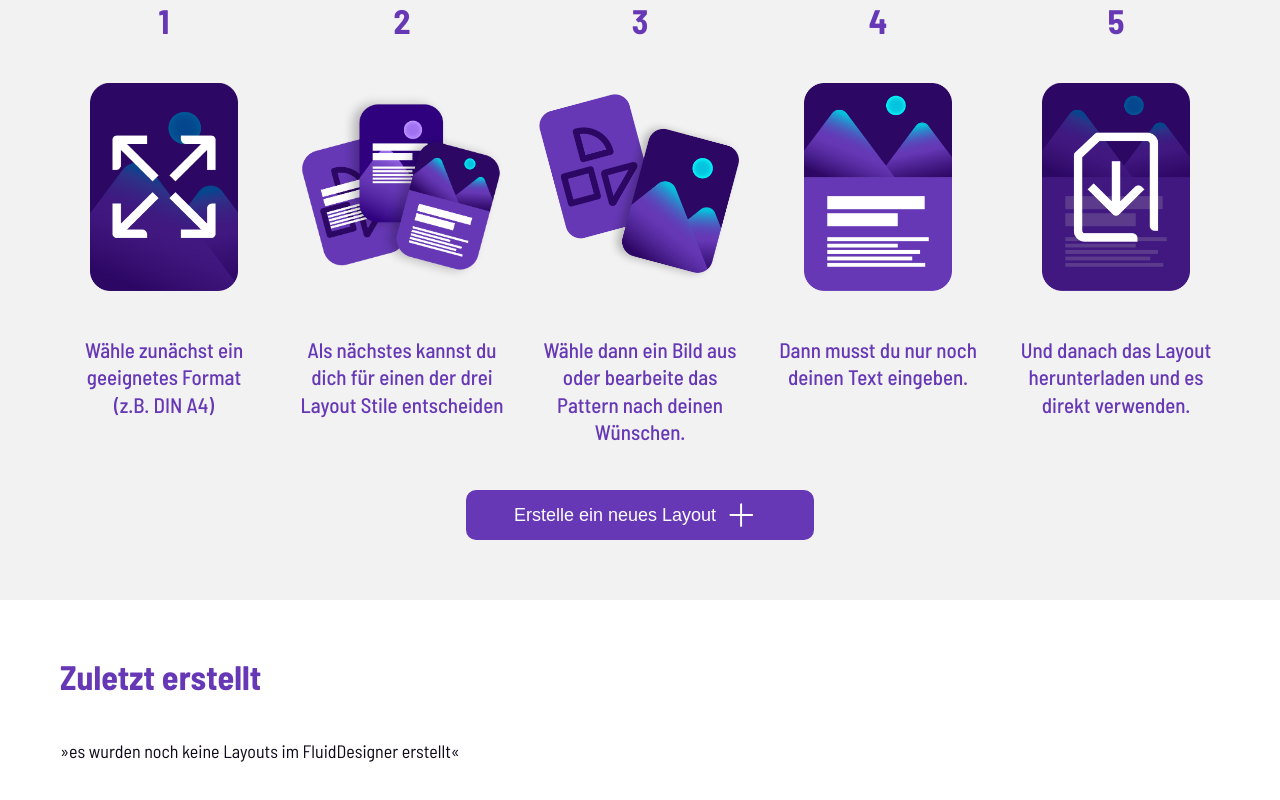
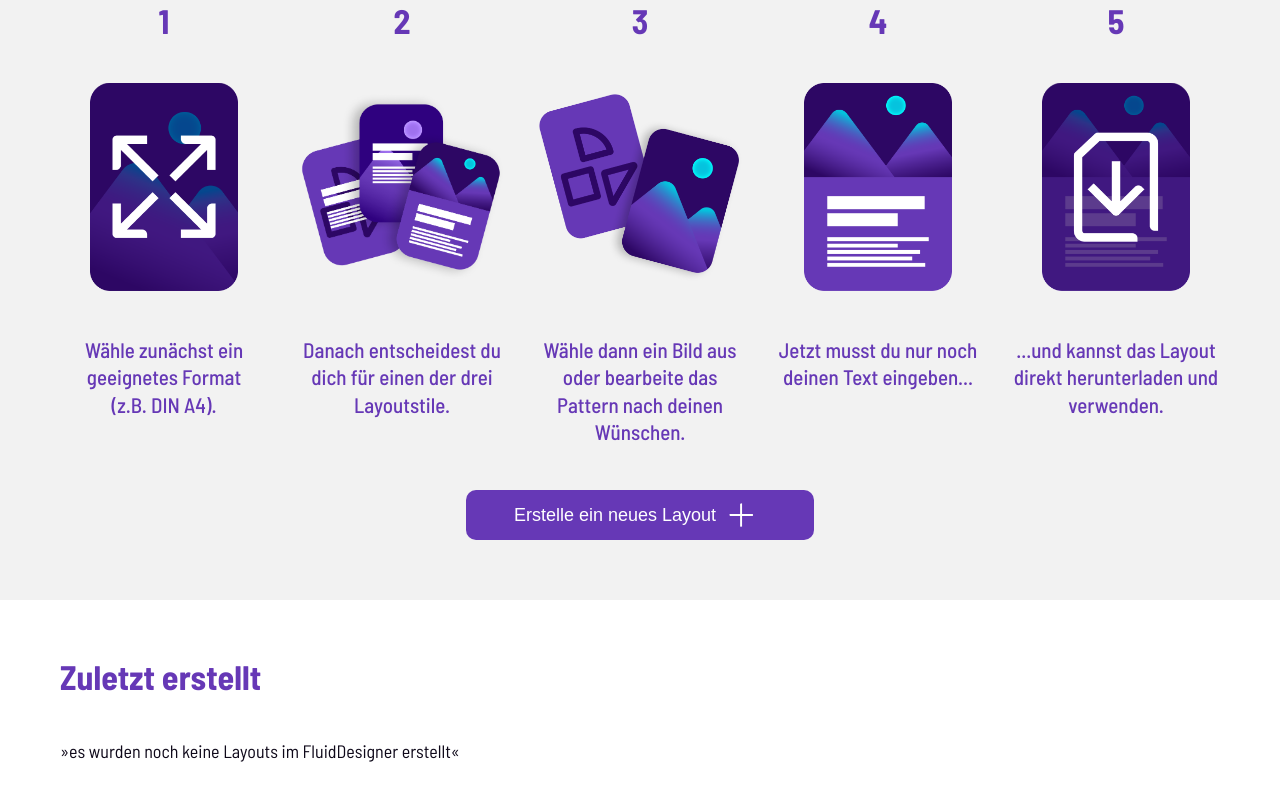
Before and after one commit to stephan-wedekind/fluid-designer, a Vue app: page / in a window 1280 px wide. Shown: the part 655-1455 px from the top of the page. Built offline with nearby package versions, Linux system fonts and the light colour scheme.

Commit message:
Home - Tutorial Texte angepasst

```diff
--- a/src/components/PatternChange.vue
+++ b/src/components/PatternChange.vue
@@ -23,9 +23,9 @@
   <section class="pattern-edit">
 
     <div class="edit-line" id="number-shapes" v-if="!patternStripe">
-      <Btn class="edit-btn" buttonType="Primary" buttonName="" buttonIcons="Entfernen.png" @click="increaseShapesFactor()"/>
-      <div class="edit-label"><h2 class="fontLila">Anzahl Formen</h2></div>
-      <Btn class="edit-btn" buttonType="Primary" buttonName="" buttonIcons="Hinzufuegen.png" @click="decreaseShapesFactor()"/>
+      <Btn class="edit-btn" buttonType="Primary" buttonName="" buttonIcons="Entfernen.png" @click="decreaseShapesFactor()" :disabled="false"/>
+      <div class="edit-label"><h2 class="fontLila">Formen Größe</h2></div>
+      <Btn class="edit-btn" buttonType="Primary" buttonName="" buttonIcons="Hinzufuegen.png" @click="increaseShapesFactor()" :disabled="false"/>
     </div>
 
     <div class="edit-line" id="change-stripe" v-if="patternStripe">
@@ -82,6 +82,8 @@ export default {
   data() {
     return {
       limitReached: false,
+     /*  shapeMinus: false,
+      shapePlus: false */
     }
   },
 
@@ -90,7 +92,8 @@ export default {
   },
 
   computed: {
-    ...mapState(['selectedPattern', 'patternMirror', 'patternStripe', 'patternRandom' , 'patternFilled', 'isRectangle', 'isCircle', 'isTriangle', 'patternStripeStart', 'patternStripeEnd', 'patternSeed']),
+    ...mapState(['selectedPattern', 'patternMirror', 'patternStripe', 'patternRandom' , 'patternFilled', 'isRectangle', 'isCircle', 'isTriangle', 'patternStripeStart', 'patternStripeEnd', 'patternSeed', 'shapesFactor']),
+
   },
   methods: {
     ...mapActions(['changePattern', 'patternFill', 'handleCircle', 'handleRectangle', 'handleTriangle']),
@@ -102,7 +105,7 @@ export default {
     checkPatternStartHigh() {
       return this.patternStripeStart>=6;
     }
-  }
+  },
 }
 
 </script>
--- a/src/views/Home.vue
+++ b/src/views/Home.vue
@@ -44,11 +44,11 @@
       <img src="Platzhalter/Tutorial/style-tutorial.png" alt="">
       <img src="Platzhalter/Tutorial/download-tutorial.png" alt="">
 
-      <h2 class="fontLila">Wähle zunächst ein geeignetes Format (z.B.&nbsp;DIN&nbsp;A4)</h2>
-      <h2 class="fontLila">Als nächstes kannst du dich für einen der drei Layout&nbsp;Stile entscheiden</h2>
+      <h2 class="fontLila">Wähle zunächst ein geeignetes Format (z.B.&nbsp;DIN&nbsp;A4).</h2>
+      <h2 class="fontLila">Danach entscheidest du dich für einen der drei Layoutstile.</h2>
       <h2 class="fontLila">Wähle dann ein Bild aus oder bearbeite das Pattern nach deinen Wünschen.</h2>
-      <h2 class="fontLila">Dann musst du nur noch deinen Text eingeben.</h2>
-      <h2 class="fontLila">Und danach das Layout herunterladen und es direkt verwenden.</h2>
+      <h2 class="fontLila">Jetzt musst du nur noch deinen Text eingeben...</h2>
+      <h2 class="fontLila">...und kannst das Layout direkt herunterladen und verwenden.</h2>
 
     </section>
     <Btn buttonType="Primary" buttonName="Erstelle ein neues Layout" buttonIcons="Hinzufuegen.png" class="btn-tutorial"
```
Also changed, not shown: src/store/index.js (line endings or trailing spaces).
